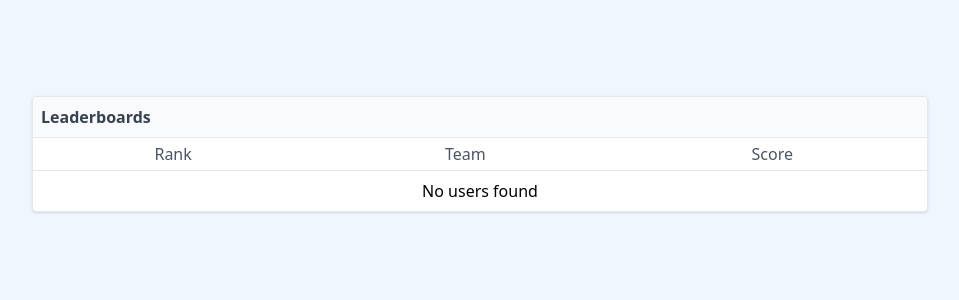
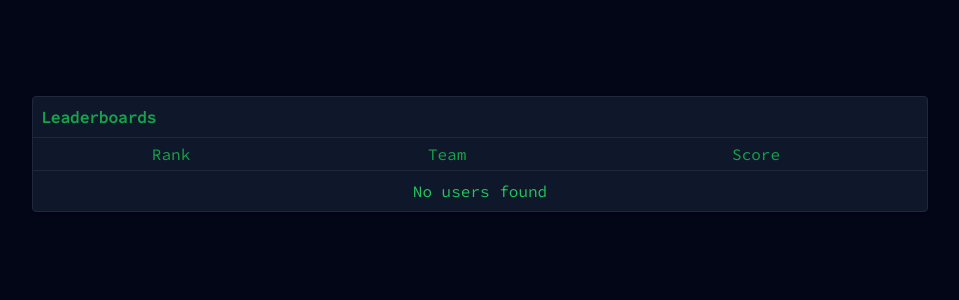
Before and after one commit to tadiyusss/ctf-scoring-system, a Django app: page /leaderboard/ in a window 1280 px wide. Shown: the top 300 px of the page, without its empty margins (160-1119 px from the left). Run offline with Django 4.2, Linux system fonts and the light colour scheme; data that the repository does not hold is empty.

Commit message:
Switched from light mode UI to dark mode and changed the font to source code pro regular

```diff
--- a/ctf_scoring/templates/authentication/base.html
+++ b/ctf_scoring/templates/authentication/base.html
@@ -6,8 +6,9 @@
         <meta name='viewport' content='width=device-width, initial-scale=1'>
         <title>CTF Scoring - Register</title>
         <script src="{% static 'js/tailwind.js' %}"></script>
+        <link rel="stylesheet" href="{% static 'fonts/fonts.css' %}">
     </head>
-    <body class="bg-gray-50">
+    <body class="bg-slate-950 text-green-500 font-source-code">
         <div class="max-w-lg mx-auto md:my-24 mt-14 px-4">
             {% block content %}
             {% endblock %}
--- a/ctf_scoring/templates/dashboard/base.html
+++ b/ctf_scoring/templates/dashboard/base.html
@@ -7,9 +7,10 @@
         <title>CTF Scoring - Dashboard</title>
         <script src="{% static 'js/alpine.js' %}"></script>
         <script src="{% static 'js/tailwind.js' %}"></script>
+        <link rel="stylesheet" href="{% static 'fonts/fonts.css' %}">
     </head>
-    <body class="bg-blue-50">
-        <nav class="bg-white shadow w-full border-b p-4 flex items-center justify-between">
+    <body class="bg-slate-950 text-green-500 font-source-code">
+        <nav class="bg-slate-900 shadow w-full p-4 flex items-center justify-between">
             <h4 class="text-xl">CTF Scoring</h4>
             <ul class="flex items-center space-x-8">
                 <li>{{ user.first_name }}</li>
--- a/ctf_scoring/templates/leaderboard.html
+++ b/ctf_scoring/templates/leaderboard.html
@@ -6,18 +6,19 @@
         <meta name='viewport' content='width=device-width, initial-scale=1'>
         <title>Leaderboard</title>
         <script src="{% static 'js/tailwind.js' %}"></script>
+        <link rel="stylesheet" href="{% static 'fonts/fonts.css' %}">
     </head>
-    <body class="bg-blue-50">
-        <div class="max-w-4xl mx-auto my-24 rounded shadow border bg-white">
-            <div class="p-2 border-b bg-gray-50 rounded-t">
-                <h4 class="font-semibold text-gray-700">Leaderboards</h4>
+    <body class="bg-slate-950 text-green-500 font-source-code">
+        <div class="max-w-4xl mx-auto my-24 rounded shadow border border-slate-800 bg-slate-900">
+            <div class="p-2 border-b border-slate-800 rounded-t">
+                <h4 class="font-semibold text-green-600">Leaderboards</h4>
             </div>
             <table class="w-full">
                 <thead>
                     <tr>
-                        <th class="font-normal text-gray-600 py-1">Rank</th>
-                        <th class="font-normal text-gray-600 py-1">Team</th>
-                        <th class="font-normal text-gray-600 py-1">Score</th>
+                        <th class="font-normal text-green-600 py-1">Rank</th>
+                        <th class="font-normal text-green-600 py-1">Team</th>
+                        <th class="font-normal text-green-600 py-1">Score</th>
                     </tr>
                 </thead>
                 <tbody id="leaderboard_tbody">
@@ -49,7 +50,7 @@
                         if (data.users && data.users.length > 0) {
                             data.users.forEach(user => {
                                 const row = document.createElement('tr');
-                                row.classList.add('border-t', 'hover:bg-gray-50', 'ease', 'duration-200');
+                                row.classList.add('border-t', 'border-slate-800', 'hover:bg-slate-800', 'ease', 'duration-200');
                                 row.innerHTML = `
                                     <td class="text-center py-2">${user.rank}</td>
                                     <td class="text-center py-2">${user.first_name}</td>
@@ -59,7 +60,7 @@
                             });
                         } else {
                             const row = document.createElement('tr');
-                            row.classList.add('border-t', 'hover:bg-gray-50', 'ease', 'duration-200');
+                            row.classList.add('border-t', 'border-slate-800', 'hover:bg-slate-800', 'ease', 'duration-200');
                             row.innerHTML = `
                                 <td class="text-center py-2" colspan="3">No users found</td>
                             `;
--- a/ctf_scoring/views.py
+++ b/ctf_scoring/views.py
@@ -89,10 +89,14 @@ def dashboard(request):
     [setattr(user, "rank", i+1) for i, user in enumerate(users)]
     answered = Solved.objects.filter(user=request.user)
     questions = Question.objects.all()
+    if len(questions) > 0:
+        progress = int((len(answered) / len(questions)) * 100)
+    else:
+        progress = 0
     context = {
         "answered": answered,
         "questions": questions,
-        "progress": int((len(answered) / len(questions)) * 100),
+        "progress": progress,
         "users" : users,
     }
     return render(request, "dashboard/home.html", context)
--- /dev/null
+++ b/static/fonts/fonts.css
@@ -0,0 +1,8 @@
+@font-face {
+    font-family: 'Source Code Pro';
+    src: url('SourceCodePro-Regular.ttf');
+}
+
+.font-source-code {
+    font-family: 'Source Code Pro', monospace;
+}
```
Also changed, not shown: ctf_scoring/forms.py (+6 -6 lines), ctf_scoring/templates/authentication/login.html (+4 -4 lines), ctf_scoring/templates/authentication/register.html (+4 -4 lines), ctf_scoring/templates/dashboard/flags.html (+5 -5 lines), ctf_scoring/templates/dashboard/home.html (+13 -13 lines), static/fonts/SourceCodePro-Regular.ttf (added).
